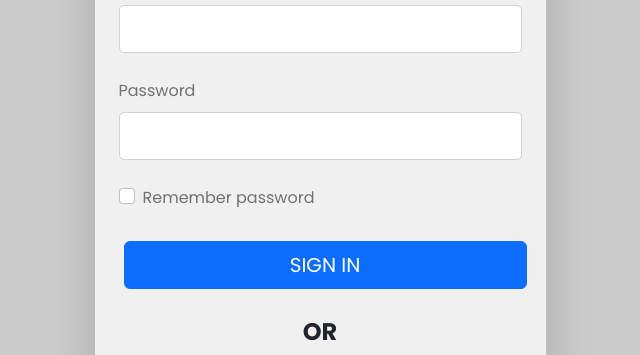
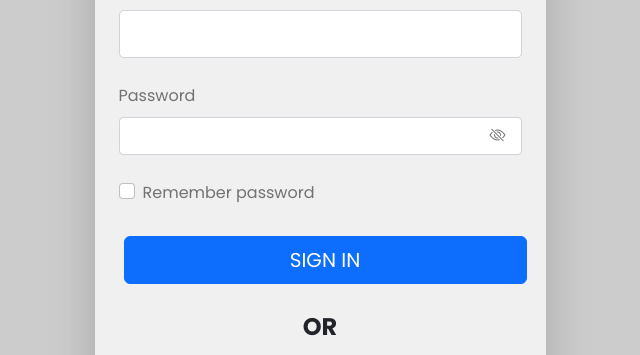
Before and after one commit to m-RafliRangga-p/Week04_Skirpsi-, a plain HTML site: page pages/sign-in.html in a window 1280 px wide. Shown: the part 233-588 px from the top of the page, without its empty margins (320-960 px from the left). Drawn offline with nearby package versions, Linux system fonts and the light colour scheme; files whose address does not match are found by name.

Commit message:
add: js show password

```diff
--- a/pages/sign-in.html
+++ b/pages/sign-in.html
@@ -28,6 +28,16 @@
       rel="stylesheet"
       href="https://cdn.jsdelivr.net/npm/bootstrap-icons@1.11.3/font/bootstrap-icons.min.css"
     />
+
+    <!-- <style>
+      #toggle-password {
+        position: absolute;
+        top: 50%;
+        right: 1.4rem;
+        transform: translateY(-50%);
+        cursor: pointer;
+      }
+    </style> -->
   </head>
   <body>
     <div
@@ -73,11 +83,19 @@
                     for="input-password"
                     >Password</label
                   >
-                  <input
-                    type="password"
-                    id="input-password"
-                    class="form-control form-control-lg"
-                  />
+                  <div class="col-lg-12 position-relative">
+                    <input
+                      type="password"
+                      id="input-password"
+                      class="form-control"
+                    />
+                    <i
+                      class="bi bi-eye-slash position-absolute top-50 end-0 pe-3 translate-middle-y"
+                      style="cursor: pointer"
+                      id="toggle-password"
+                      onClick="togglePassword()"
+                    ></i>
+                  </div>
                   <!-- placeholder="Password" -->
                 </div>
 
@@ -134,5 +152,39 @@
       integrity="sha384-cVKIPhGWiC2Al4u+LWgxfKTRIcfu0JTxR+EQDz/bgldoEyl4H0zUF0QKbrJ0EcQF"
       crossorigin="anonymous"
     ></script>
+
+    <!-- Custom JS -->
+    <script>
+      function togglePassword() {
+        const passwordInput = document.getElementById("input-password");
+        const togglePassword = document.getElementById("toggle-password");
+
+        if (passwordInput.type === "password") {
+          passwordInput.type = "text";
+          togglePassword.classList.remove("bi-eye-slash");
+          togglePassword.classList.add("bi-eye");
+        } else {
+          passwordInput.type = "password";
+          togglePassword.classList.remove("bi-eye");
+          togglePassword.classList.add("bi-eye-slash");
+        }
+      }
+
+      // const passwordInput = document.getElementById("input-password");
+      // const togglePassword = document.createElement("i");
+      // togglePassword.className = "bi bi-eye-slash";
+      // togglePassword.style.cursor = "pointer";
+      // passwordInput.parentElement.appendChild(togglePassword);
+
+      // togglePassword.addEventListener("click", function () {
+      //   if (passwordInput.type === "password") {
+      //     passwordInput.type = "text";
+      //     this.className = "bi bi-eye";
+      //   } else {
+      //     passwordInput.type = "password";
+      //     this.className = "bi bi-eye-slash";
+      //   }
+      // });
+    </script>
   </body>
 </html>
```
